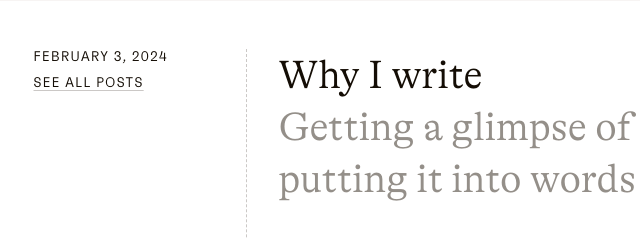
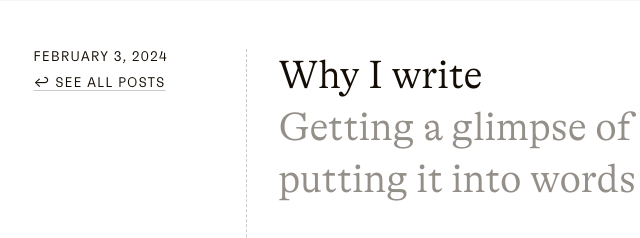
Before and after one commit to christowski/christophrauscher.de, an Eleventy site: page src/writing/posts/why-i-write.md in a window 1280 px wide. Shown: the part 123-361 px from the top of the page, 154-794 px from the left. Built offline with nearby package versions, Linux system fonts and the light colour scheme; Eleventy itself is replaced by a stand-in of ours; files that its build step writes are made by us from their sources.

Commit message:
add little arrow to post template

```diff
--- a/src/_includes/layouts/post.njk
+++ b/src/_includes/layouts/post.njk
@@ -7,7 +7,7 @@
       <aside>
         <time>{{ date | dateFilter }}</time>
         <p>{{ keywords }}</p>
-        <a href="/writing">See all posts</a>
+        <a href="/writing">↩︎ See all posts</a>
       </aside>
 
       <div class="content">
```
